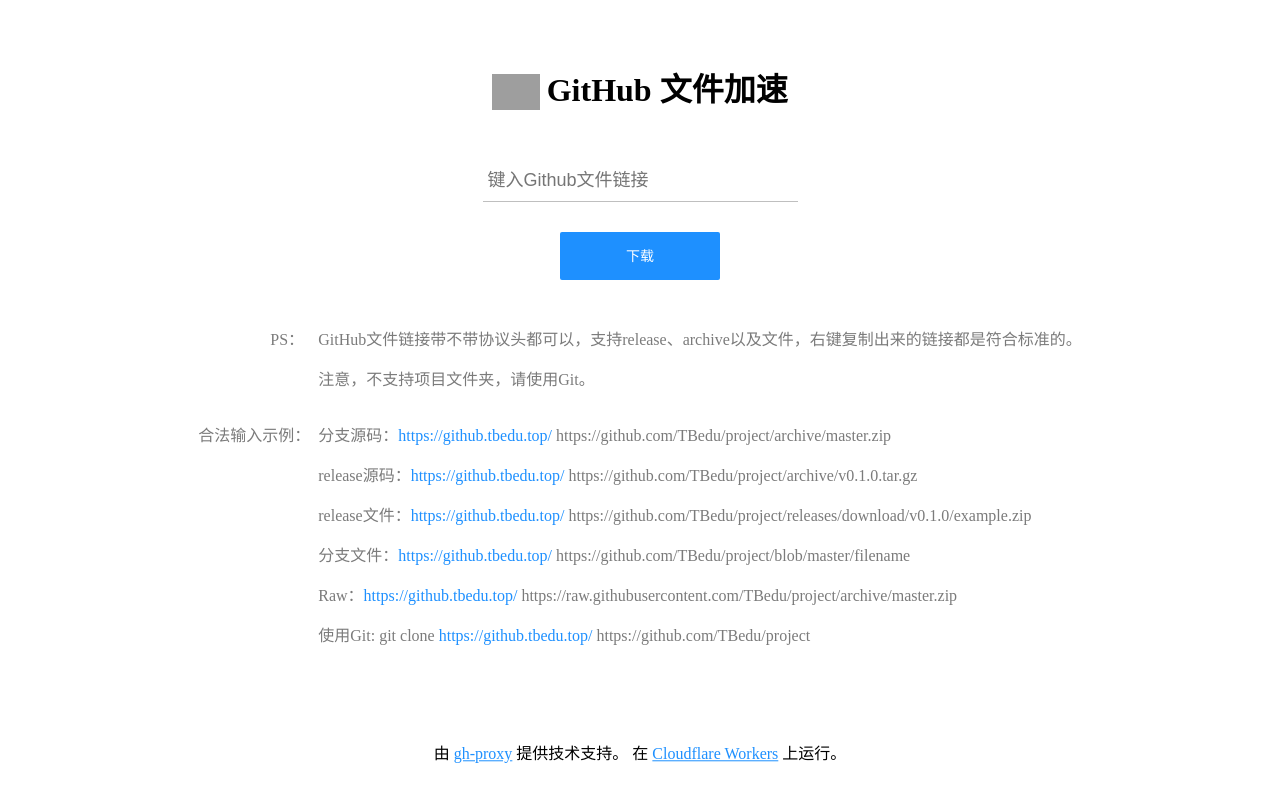
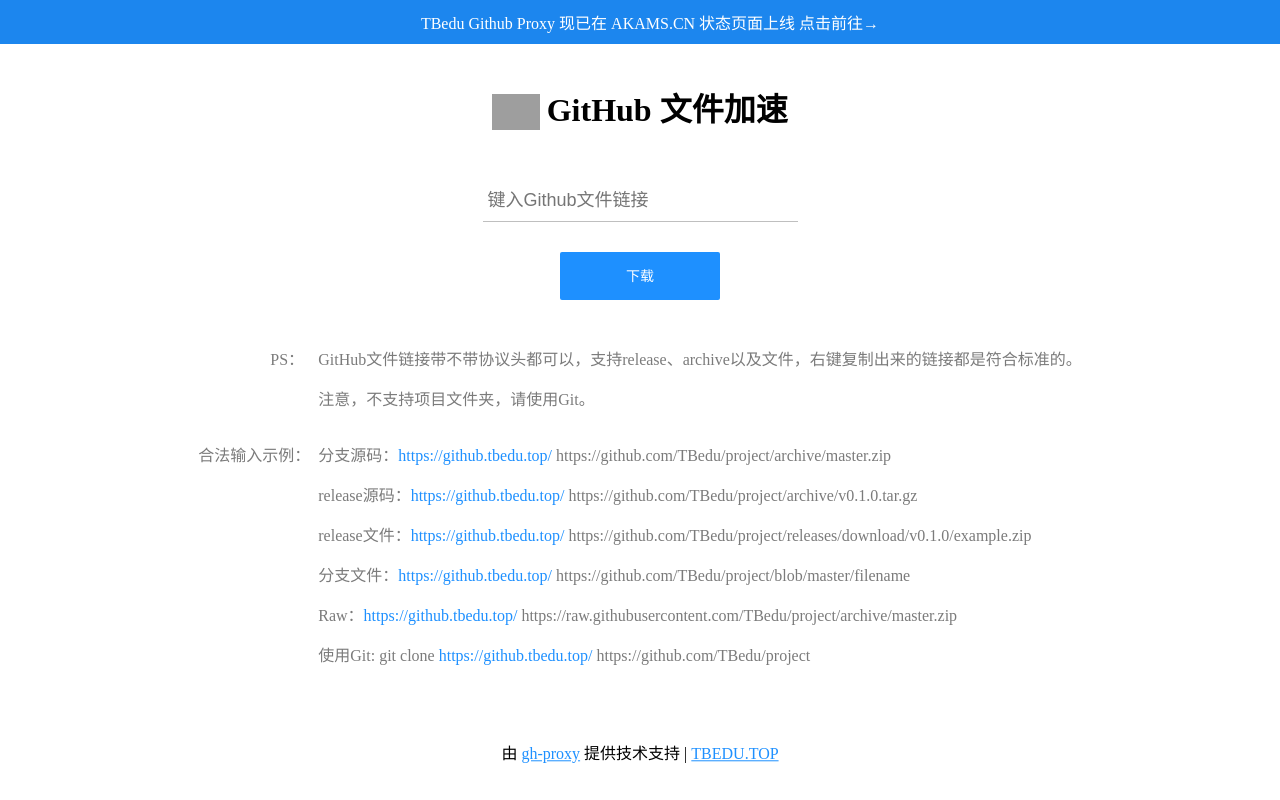
Before and after one commit to TBedu/xsn-site, a plain HTML site: page assets/pages/gh-porxy/index.html in a window 1280 px wide. Drawn offline with Linux system fonts and the light colour scheme; grey boxes are pictures that could not be loaded.

Commit message:
update gh-proxy

```diff
--- a/assets/pages/gh-porxy/index.html
+++ b/assets/pages/gh-porxy/index.html
@@ -1,6 +1,24 @@
 <!DOCTYPE html>
 <html lang="zh-Hans">
     <style>
+        /* 新增通知栏样式 */
+        .notification-bar {
+            position: fixed;
+            top: 0;
+            left: 0;
+            width: 100%;
+            background: #1E90FF;
+            color: white;
+            text-align: center;
+            padding: 10px;
+            text-decoration: none;
+            z-index: 1000;
+            transition: background 0.2s;
+        }
+        .notification-bar:hover {
+            background: #1C86EE;
+        }
+
         html,body {
             width: 100%;
             margin: 0
@@ -12,7 +30,7 @@
 
         body {
             min-height: 100%;
-            padding: 20px;
+            padding: 60px 20px 20px;
             box-sizing: border-box
         }
 
@@ -121,6 +139,10 @@
         <title>GitHub 文件加速</title>
     </head>
     <body class="flex">
+        <a href="https://status.akams.cn/status/services" target="_blank" class="notification-bar">
+            TBedu Github Proxy 现已在 AKAMS.CN 状态页面上线  点击前往→
+        </a>
+
         <h1 style="margin-bottom: 50px">
             <img src="https://www.helloimg.com/i/2025/02/01/679d80bfee0d1.png" style="width: 1.5em;margin-right: .2em;vertical-align: bottom;">GitHub 文件加速
         </h1>
@@ -163,8 +185,8 @@
         </form>
         <p style="position: sticky;top: calc(100% - 2.5em);">
             由 <a style="color: #1E90FF" href="https://github.com/hunshcn/gh-proxy" target="_blank">gh-proxy</a>
-    提供技术支持。
-    在 <a style="color: #1E90FF" href="https://workers.cloudflare.com/" target="_blank">Cloudflare Workers</a>
-    上运行。
+            提供技术支持 |
+            <a style="color: #1E90FF" href="https://www.tbedu.top" target="_blank">TBEDU.TOP</a>
         </p>
-</body></html>
+    </body>
+</html>
```
Lines whose indentation alone changed are shown as unchanged.
